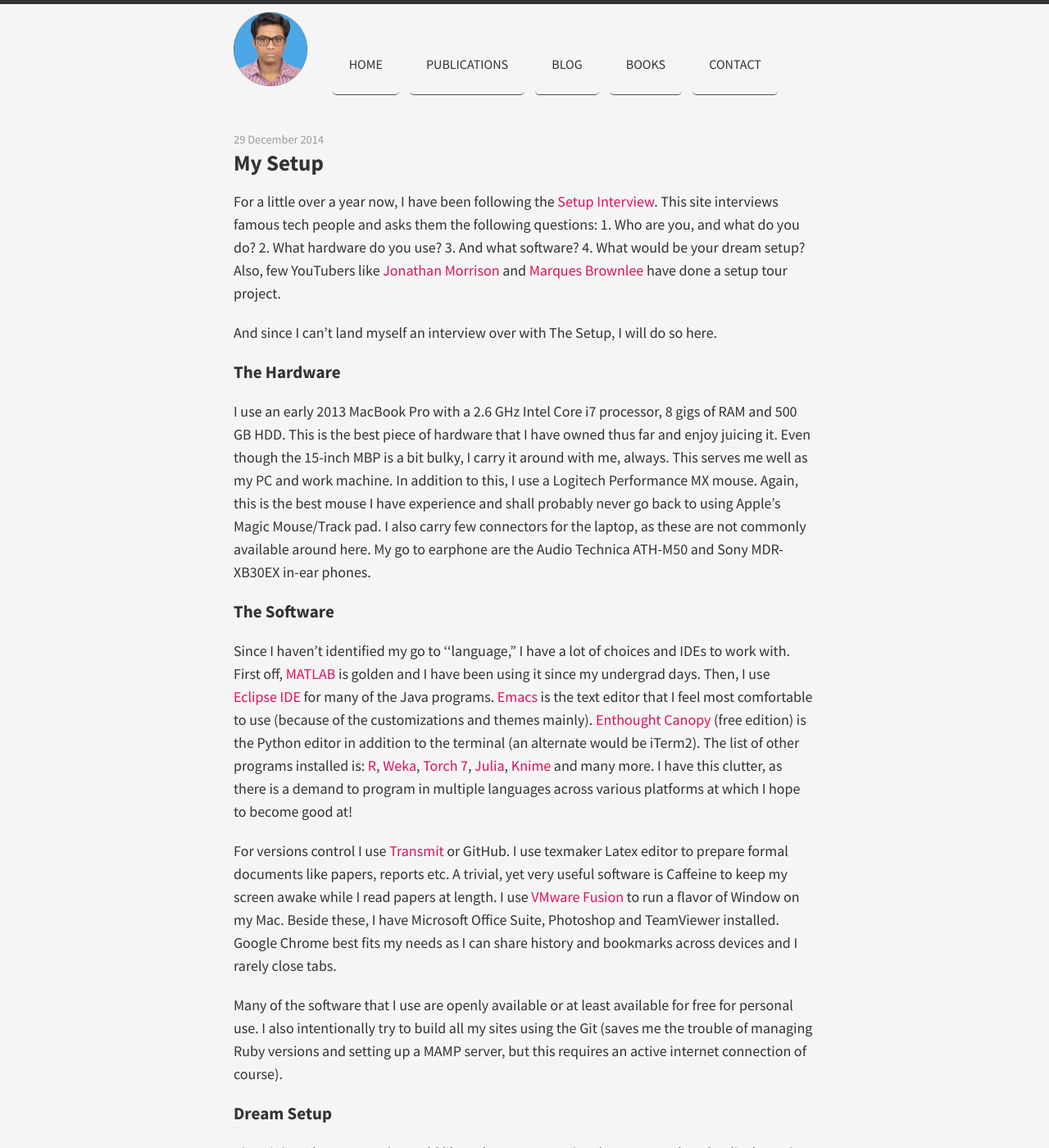
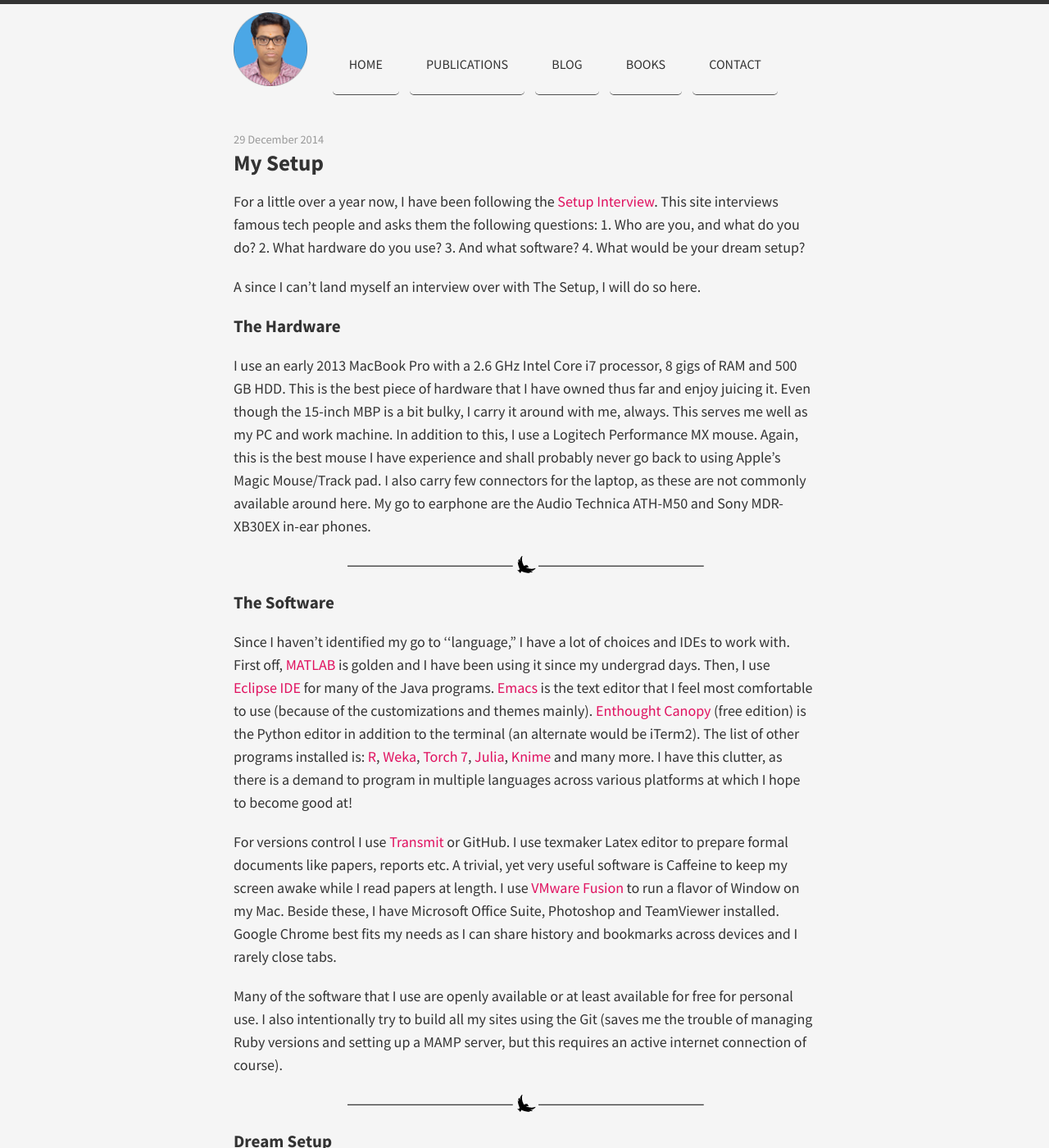
Before and after one commit to forkmsrini/forkmsrini.github.io-master, a Jekyll site: the page built from _posts/2014-12-29-mySetup.md, in a window 1280 px wide and 1400 px high. Shown: the whole window at 82% size. Built offline with Jekyll 4.4.1, drawn with Linux system fonts in a browser that asks for light colours; nearby versions of some CDN libraries; Markdown is read by kramdown in place of the engine named in the settings; some of the changed text lies outside the part shown.

Commit message:
Update 2014-12-29-mySetup.md

```diff
--- a/_posts/2014-12-29-mySetup.md
+++ b/_posts/2014-12-29-mySetup.md
@@ -2,29 +2,28 @@
 layout: post
 title: My Setup
 ---
-For a little over a year now, I have been following the [Setup Interview](http://usesthis.com/). This site interviews famous tech people and asks them the following questions: 1. Who are you, and what do you do? 2. What hardware do you use? 3. And what software? 4. What would be your dream setup? Also, few YouTubers like [Jonathan Morrison](https://twitter.com/tldtoday) and [Marques Brownlee](https://twitter.com/MKBHD) have done a setup tour project.
+For a little over a year now, I have been following the [Setup Interview](http://usesthis.com/). This site interviews famous tech people and asks them the following questions: 1. Who are you, and what do you do? 2. What hardware do you use? 3. And what software? 4. What would be your dream setup?
 
-And since I can't land myself an interview over with The Setup, I will do so here.
+A since I can't land myself an interview over with The Setup, I will do so here.
 
 ### The Hardware
 I use an early 2013 MacBook Pro with a 2.6 GHz Intel Core i7 processor, 8 gigs of RAM and 500 GB HDD. This is the best piece of hardware that I have owned thus far and enjoy juicing it. Even though the 15-inch MBP is a bit bulky, I carry it around with me, always. This serves me well as my PC and work machine.
 In addition to this, I use a Logitech Performance MX mouse. Again, this is the best mouse I have experience and shall probably never go back to using Apple’s Magic Mouse/Track pad. I also carry few connectors for the laptop, as these are not commonly available around here. My go to earphone are the Audio Technica ATH-M50 and Sony MDR-XB30EX in-ear phones.
-
+<hr/>
 ### The Software
 Since I haven’t identified my go to ''language,” I have a lot of choices and IDEs to work with. First off, [MATLAB](http://in.mathworks.com/products/matlab/) is golden and I have been using it since my undergrad days. Then, I use [Eclipse IDE](https://eclipse.org/downloads/) for many of the Java programs. [Emacs](http://www.gnu.org/software/emacs/) is the text editor that I feel most comfortable to use (because of the customizations and themes mainly). [Enthought Canopy](https://store.enthought.com/) (free edition) is the Python editor in addition to the terminal (an alternate would be iTerm2). The list of other programs installed is: [R](http://www.r-project.org/), [Weka](http://www.cs.waikato.ac.nz/ml/weka/downloading.html), [Torch 7](https://github.com/torch/torch7), [Julia](http://julialang.org/downloads/), [Knime](https://www.knime.org/downloads/knime/macosx) and many more. I have this clutter, as there is a demand to program in multiple languages across various platforms at which I hope to become good at!
 
 For versions control I use [Transmit](http://panic.com/transmit/) or GitHub. I use texmaker Latex editor to prepare formal documents like papers, reports etc. A trivial, yet very useful software is Caffeine to keep my screen awake while I read papers at length. I use [VMware Fusion](http://www.vmware.com/in/products/fusion) to run a flavor of Window on my Mac. Beside these, I have Microsoft Office Suite, Photoshop and TeamViewer installed. Google Chrome best fits my needs as I can share history and bookmarks across devices and I rarely close tabs.
 
 Many of the software that I use are openly available or at least available for free for personal use. I also intentionally try to build all my sites using the Git (saves me the trouble of managing Ruby versions and setting up a MAMP server, but this requires an active internet connection of course).
-
+<hr/>
 ### Dream Setup
 Since it is a 'dream setup,' I would like to have a 4K monitor (or even QHD) as the display unit. I could use my MBP for couple of years more before an upgrade.
 No wire and cords. Wireless charging on all devices.
 
 Or Tony Stark's Iron Man Setup!
-
+<hr/>
 I would love to hear about the setup and software consumption of others and try to improve on my existing environment.
-
-#PS: I would have missed out some IDE that I use regularly as the post would then become long and stodgy.
+<!--PS: I would have missed out some IDE that I use regularly as the post would then become long and stodgy. -->
 
 <hr/>
```
